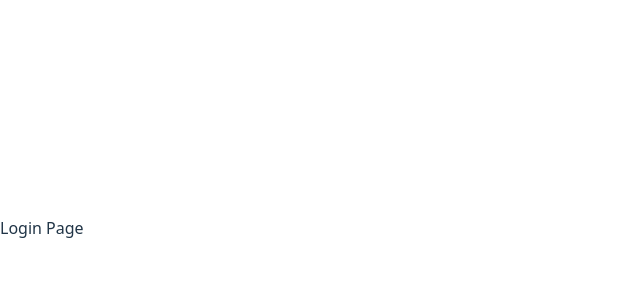
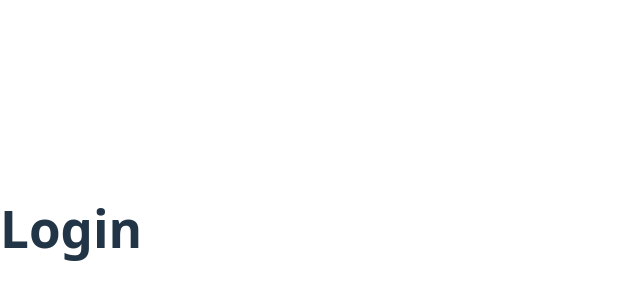
Before and after one commit to Swordship/MiniBook-Frontend, a React (Vite) app: page /login in a window 1280 px wide. Shown: the part 172-472 px from the top of the page, without its empty margins (0-640 px from the left). Built offline with nearby package versions, Linux system fonts and the light colour scheme.

Commit message:
create a login page inital components.

```diff
--- a/src/App.jsx
+++ b/src/App.jsx
@@ -1,9 +1,7 @@
 import React from 'react'
 import { Routes, Route } from 'react-router-dom'
+import LoginPage from './pages/LoginPage'
 
-// We will create these pages in the next step
-// For now, they are just placeholders
-const LoginPage = () => <div>Login Page</div>
 const RegisterPage = () => <div>Register Page</div>
 const DashboardPage = () => <div>Dashboard</div>
 
--- /dev/null
+++ b/src/pages/LoginPage.jsx
@@ -0,0 +1,12 @@
+import React from 'react';
+
+function LoginPage() {
+  return (
+    <div>
+      <h1>Login</h1>
+      {/* We will add the form here */}
+    </div>
+  );
+}
+
+export default LoginPage;
```
